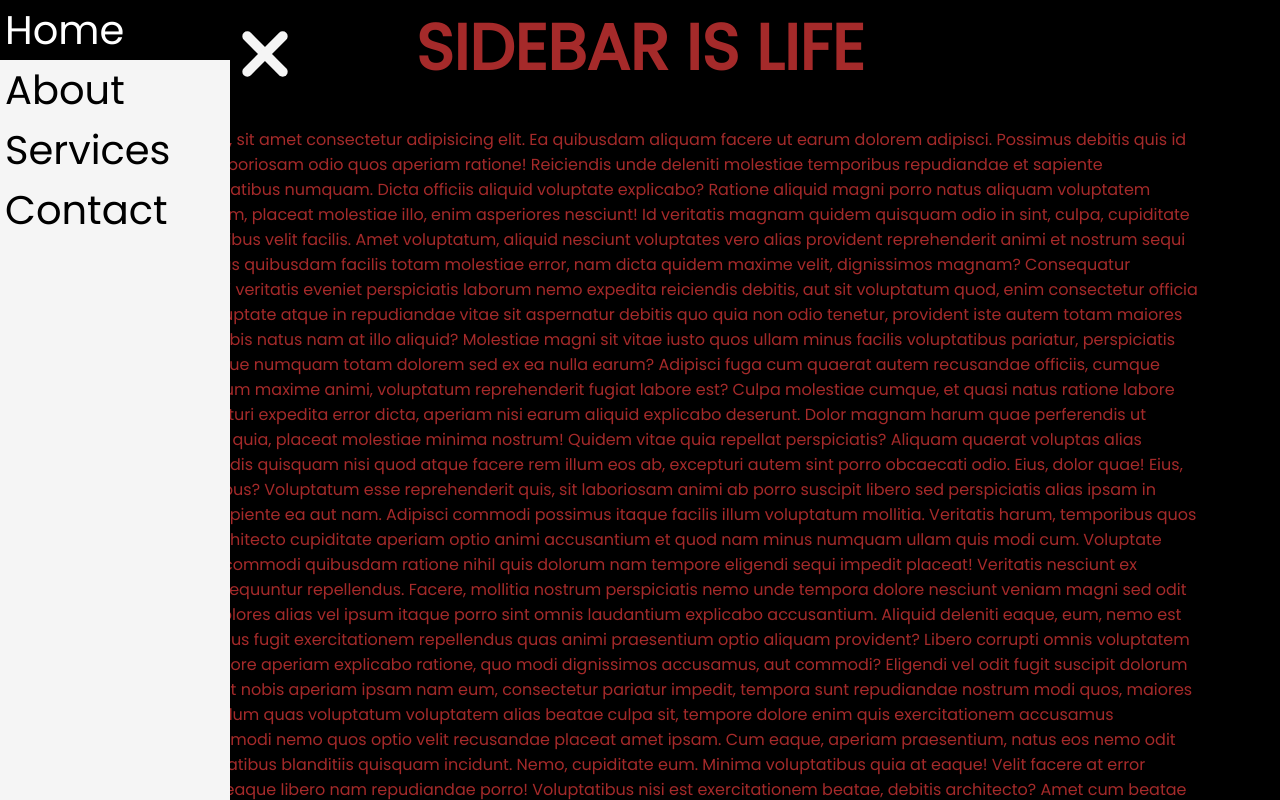
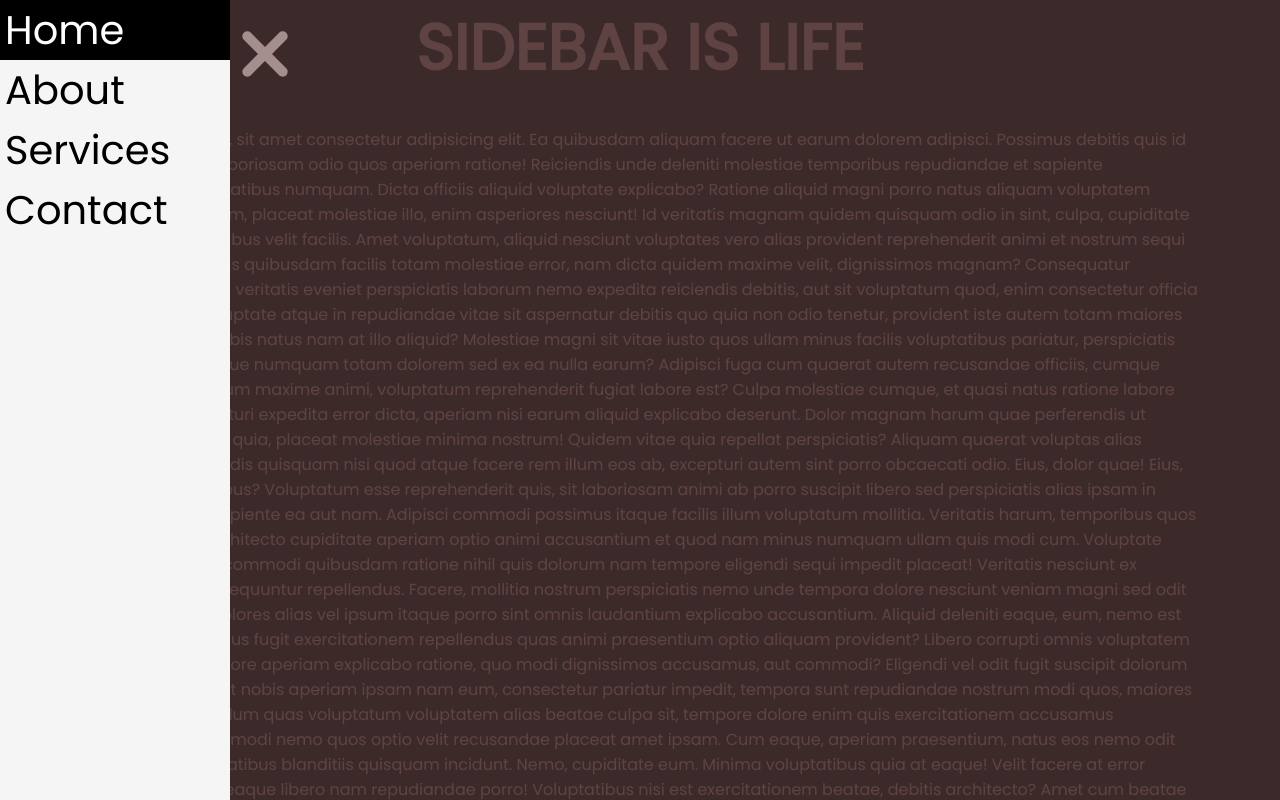
Before and after one commit to adelwebdev/SIDEBAR_HAMBURGERMENU_JS, a website: page index.html in a window 1280 px wide. Both pictures are taken after a click on the element 35 px from the left and 55 px from the top of the page. Shown: the top 800 px of the page. Drawn offline with Linux system fonts and the light colour scheme.

Commit message:
Add files via upload

```diff
--- a/script.js
+++ b/script.js
@@ -6,3 +6,11 @@ toggleButton.addEventListener("click", show);
 function show() {
   sideBar.classList.toggle("active");
 }
+
+//REMOVE SIDE BAR IF CLICK ON MAIN CONTENT!!
+
+const content = document.querySelector(".content");
+
+content.addEventListener("click", () => {
+  sideBar.classList.remove("active");
+});
--- a/style.css
+++ b/style.css
@@ -7,11 +7,11 @@
   margin: 0px;
 }
 body {
-  background: black;
+  background: #3c2a2a;
   font-family: "Poppins", sans serif;
 }
 .content {
-  color: brown;
+  color: #b17d7d;
   height: 100vh;
   transition: 1s;
 }
@@ -44,7 +44,7 @@ p {
   width: 60px;
   height: 10px;
   border-radius: 5px;
-  background: whitesmoke;
+  background: #a58e8e;
   display: block;
   margin-top: 4px;
   transition: 2s ease;
@@ -79,6 +79,7 @@ li:hover {
 #side-bar.active span:nth-child(3) {
   transform: rotate(-45deg);
 }
-#side-bar.active .content {
-  opacity: 0.3s;
+#side-bar.active ~ .content {
+  opacity: 0.3;
 }
+/* on met le tilde "~" lorsque l'on séléctionne un élément frère ( et non parent ou enfant) */
```
